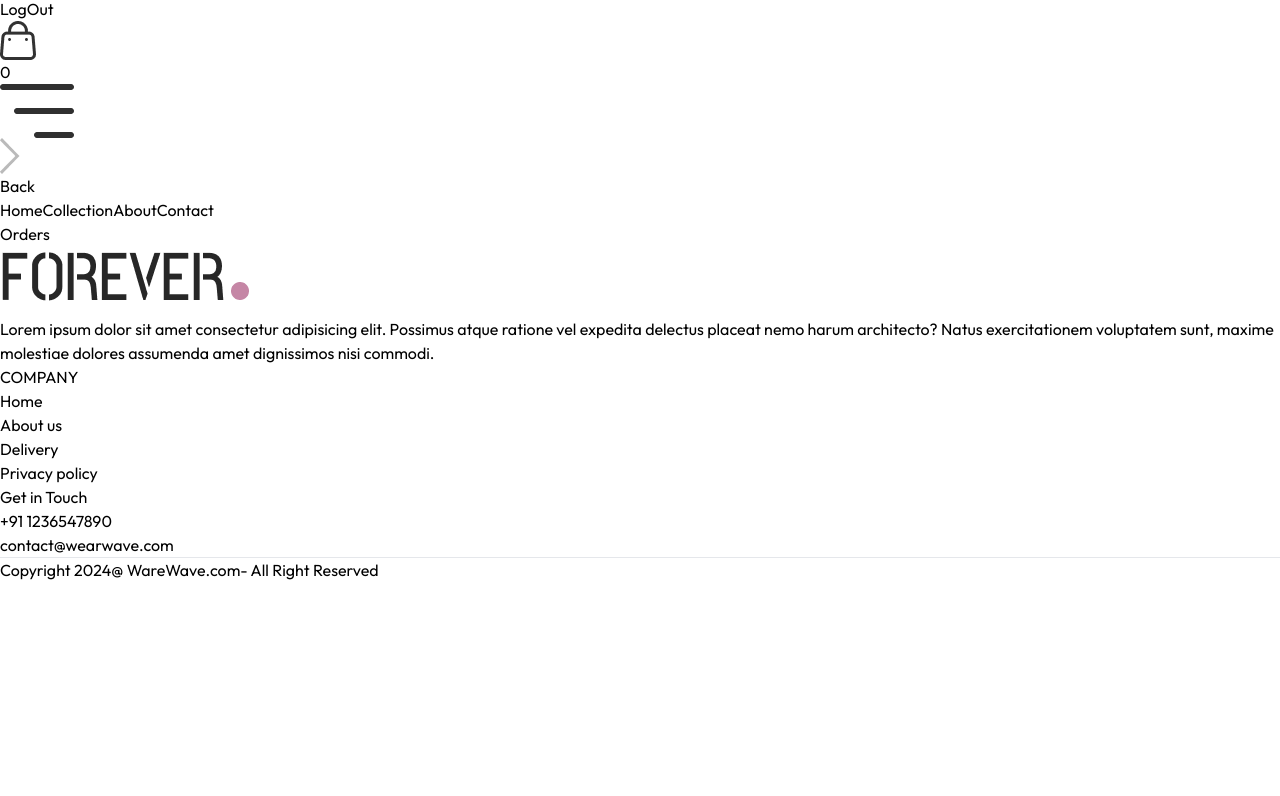
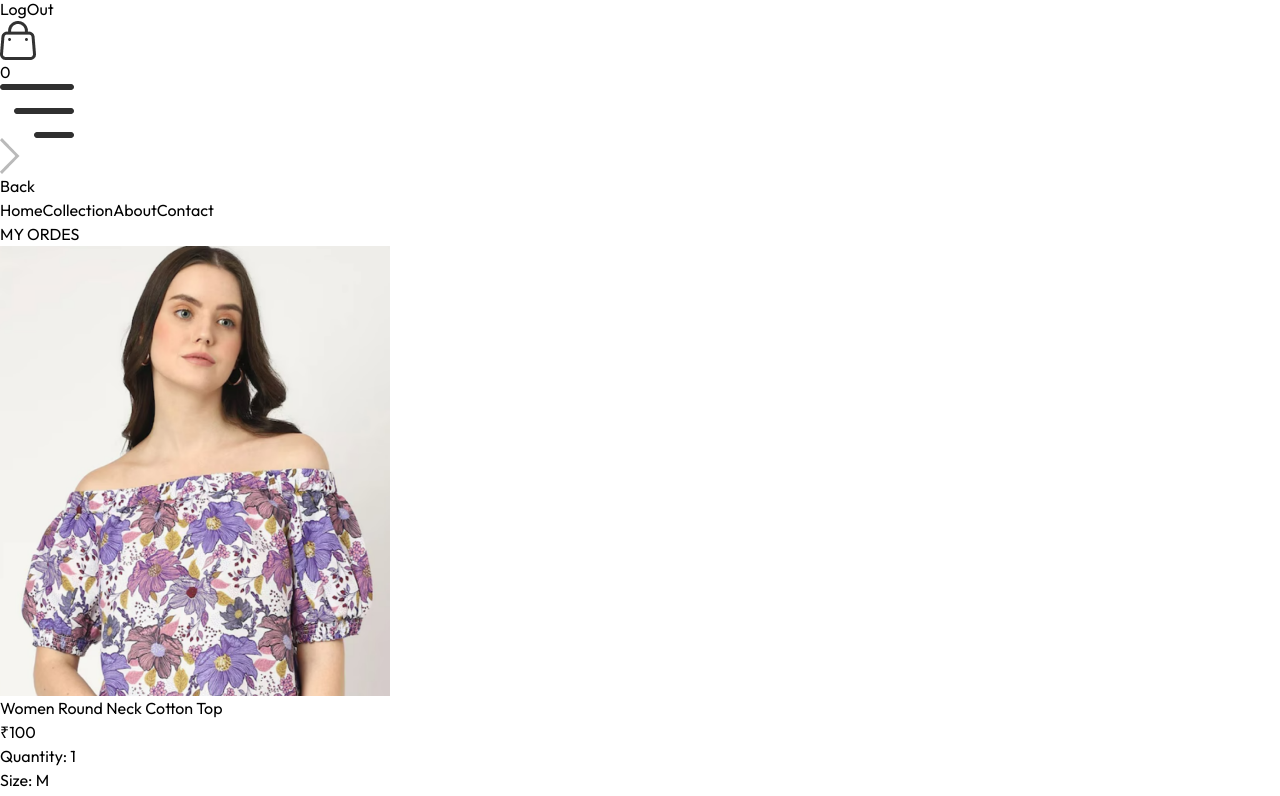
Before and after one commit to DevRahul06/WearWave, a React (Vite) app: page /orders in a window 1280 px wide. Shown: the part 300-1096 px from the top of the page. Before the commit the page ends 882 px from the top, so only its background shows below. Built offline with nearby package versions, Linux system fonts and the light colour scheme.

Commit message:
Create Only UI of Orders page

```diff
--- a/src/pages/Orders.jsx
+++ b/src/pages/Orders.jsx
@@ -1,9 +1,51 @@
-import React from 'react'
+import React, { useContext } from "react";
+import { ShopContext } from "../context/shopContext";
+import Title from "../components/Title";
 
 const Orders = () => {
+  const { products, currency } = useContext(ShopContext);
+
   return (
-    <div>Orders</div>
-  )
-}
+    <div className="border-t pt-16">
+      <div className="text-2xl">
+        <Title text1={"MY"} text2={"ORDES"} />
+      </div>
 
-export default Orders
+      <div>
+        {products.slice(0, 4).map((item, index) => (
+          <div
+            key={index}
+            className="py-4 border-t text-gray-700 flex flex-col md:flex-row md:items-center md:justify-between gap-4"
+          >
+            <div className="flex items-start gap-6 text-sm">
+              <img src={item.image[0]} className="w-16 sm:w-20" alt="" />
+              <div>
+                <p className="sm:text-base font-medium">{item.name}</p>
+                <div className="flex items-center g3 mt-2 text-base text-gray-700">
+                  <p className="text-lg">
+                    {currency}
+                    {item.price}
+                  </p>
+                  <p>Quantity: 1</p>
+                  <p>Size: M</p>
+                </div>
+                <p className="mt-2">
+                  Date: <span className="text-gray-400">25, jul,2024</span>
+                </p>
+              </div>
+            </div>
+            <div className="md:w-1/2 flex justify-between">
+              <div className="flex items-center gap-2">
+                <p className="min-w-2 h-2 rounded-full bg-green-500"></p>
+                <p className="text-sm md:text-base">Ready To ship</p>
+              </div>
+              <button className="border px-4 py-2 text-sm font-medium rounded-sm">Track Order</button>
+            </div>
+          </div>
+        ))}
+      </div>
+    </div>
+  );
+};
+
+export default Orders;
```
